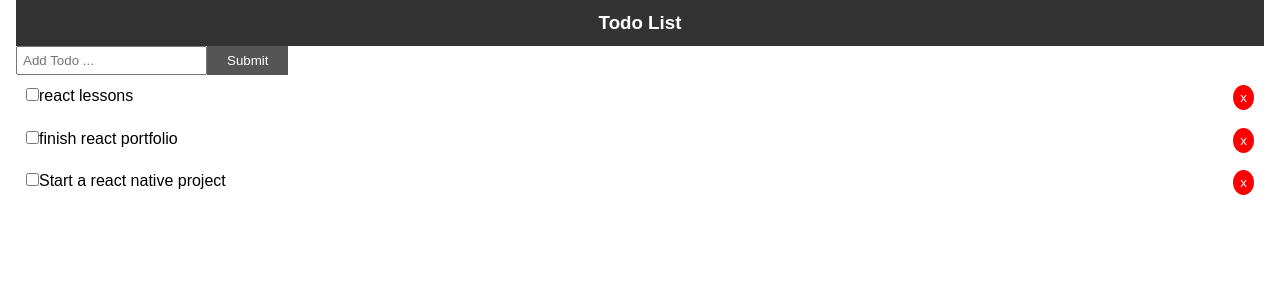
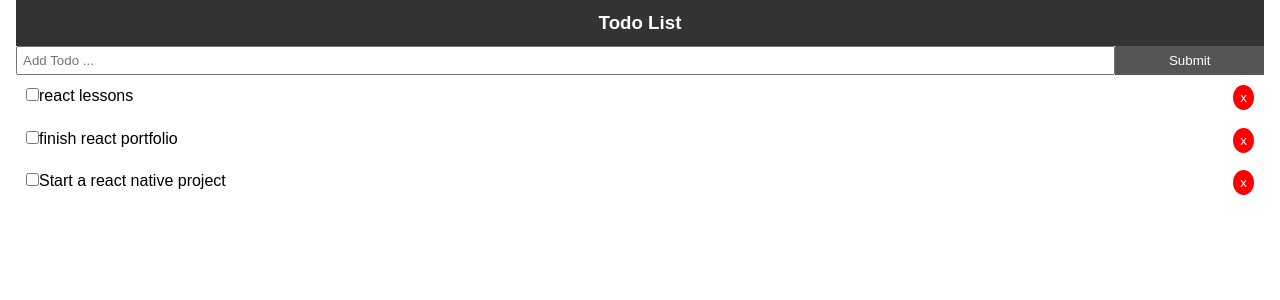
Before and after one commit to leeroyp/react-todo-list, a React (Create React App) app: page / in a window 1280 px wide. Shown: the top 300 px of the page. Built offline with nearby package versions, Linux system fonts and the light colour scheme.

Commit message:
install uuid package to use for ids for newTodos

```diff
--- a/package.json
+++ b/package.json
@@ -8,7 +8,8 @@
     "@testing-library/user-event": "^7.2.1",
     "react": "^16.13.1",
     "react-dom": "^16.13.1",
-    "react-scripts": "3.4.1"
+    "react-scripts": "3.4.1",
+    "uuid": "^8.3.0"
   },
   "scripts": {
     "start": "react-scripts start",
--- a/src/App.js
+++ b/src/App.js
@@ -1,10 +1,8 @@
 import React, { Component } from 'react';
 import Header from './components/layout/Header';
-
-
 import Todos from './components/Todos';
 import AddTodo from './components/AddTodo';
-
+import { v4 as uuidv4 } from 'uuid';
 
 
 import './App.css';
@@ -13,18 +11,18 @@ class App extends Component {
   state = {
     todos: [
       {
-        id: 1,
-        tittle: 'react lessons',
+        id: uuidv4(),
+        title: 'react lessons',
         completed: false
       },
       {
-        id: 2,
-        tittle: 'finish react portfolio',
+        id: uuidv4(),
+        title: 'finish react portfolio',
         completed: false
       },
       {
-        id: 3,
-        tittle: 'Start a react native project',
+        id: uuidv4(),
+        title: 'Start a react native project',
         completed: false
       }
     ]
@@ -41,20 +39,25 @@ class App extends Component {
     })
     console.log("From app.js")
   }
-
+    //Delete Todo
   delTodo = (id) => {
     this.setState({ todos: [...this.state.todos.filter(todo => todo.id !== id)] })
   }
-
+    // Add Todo
   addTodo = (title) => {
-
+    const newTodo = {
+      id: uuidv4(),
+      title,
+      completed: false
+    }
+    this.setState({todos: [...this.state.todos, newTodo] })
   }
   render() {
     return (
       <div className="App">
         <div className="container">
           <Header />
-          <AddTodo AddTodo={this.addTodo} />
+          <AddTodo addTodo={this.addTodo} />
           <Todos todos={this.state.todos} markComplete={this.markComplete}
             delTodo={this.delTodo} />
         </div>
--- a/src/components/AddTodo.js
+++ b/src/components/AddTodo.js
@@ -1,26 +1,28 @@
 import React, { Component } from 'react'
 
 export class AddTodo extends Component {
-state = {
-    title: ''
-}
+    state = {
+        title: ''
+    }
 
-onChange = (e) => this.setState({ [e.target.name]:
-    e.target.value});
+    onChange = (e) => this.setState({
+        [e.target.name]:
+        e.target.value
+    });
 
     onSubmit = (e) => {
-        e.preventDefaul();
-     this.props.AddTodo(this.state.title);
-     this.setState({title:''})
+        e.preventDefault();
+        this.props.addTodo(this.state.title);
+        this.setState({ title: '' })
     }
 
     render() {
         return (
-            <form onSubmit={this.onSubmit} style={{flex:'1'}}>
+            <form onSubmit={this.onSubmit} style={{ display: 'flex' }}>
                 <input
                     type="text"
                     name="title"
-                    style={{flex:'10', padding: '5px'}}
+                    style={{ flex: '10', padding: '5px' }}
                     placeholder="Add Todo ..."
                     value={this.state.title}
                     onChange={this.onChange}
@@ -29,7 +31,7 @@ onChange = (e) => this.setState({ [e.target.name]:
                     type="submit"
                     name="submit"
                     className="btn"
-                    style={{flex:'1'}}
+                    style={{ flex: '1' }}
                 />
 
 
--- a/src/components/TodoItem.js
+++ b/src/components/TodoItem.js
@@ -17,13 +17,13 @@ getStyle = () => {
 
 
     render() {
-        const {id, tittle} = this.props.todo;
+        const {id, title} = this.props.todo;
         return (
             <div style= {this.getStyle()}>
               <p>
                   <input type="checkbox" onChange={this.props.markComplete.bind
                 (this, id)}/>{''}
-                  {tittle}
+                  {title}
                   < button onClick={this.props.delTodo.bind(this, id)} style={btnStyle}>x</button>
                   </p>
             </div>
```
Also changed, not shown: 1 other file (tests, documents, lock files or other folders).
